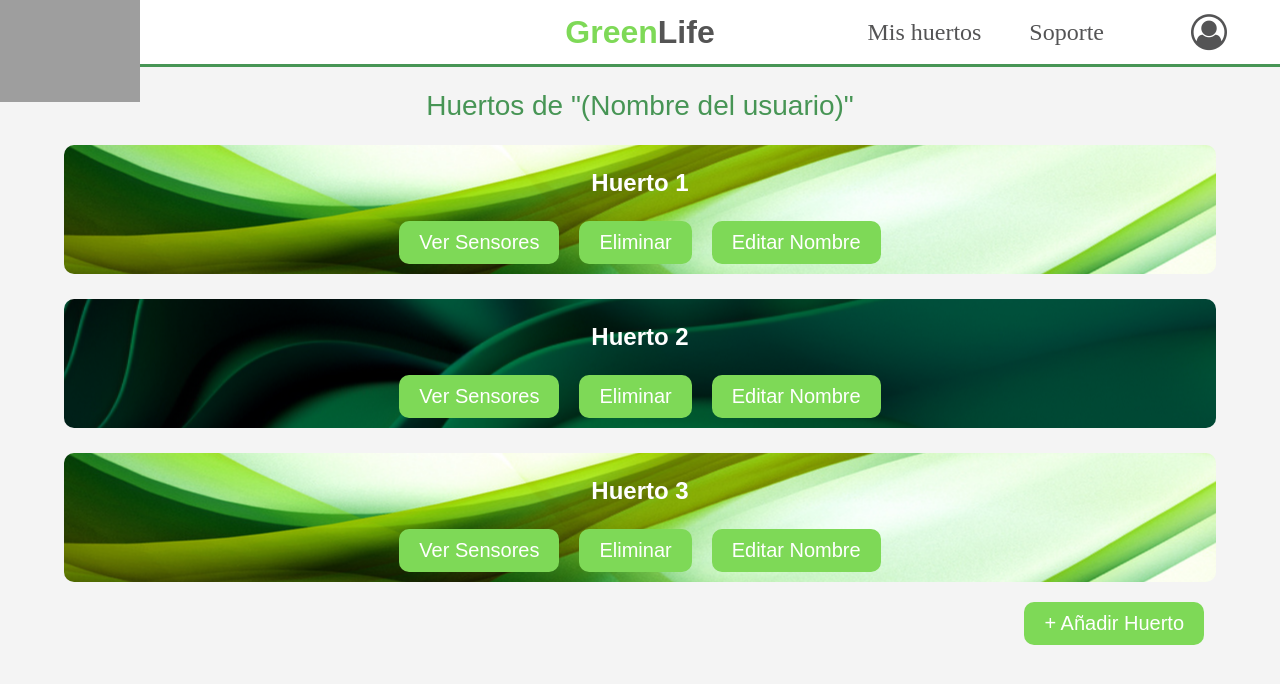
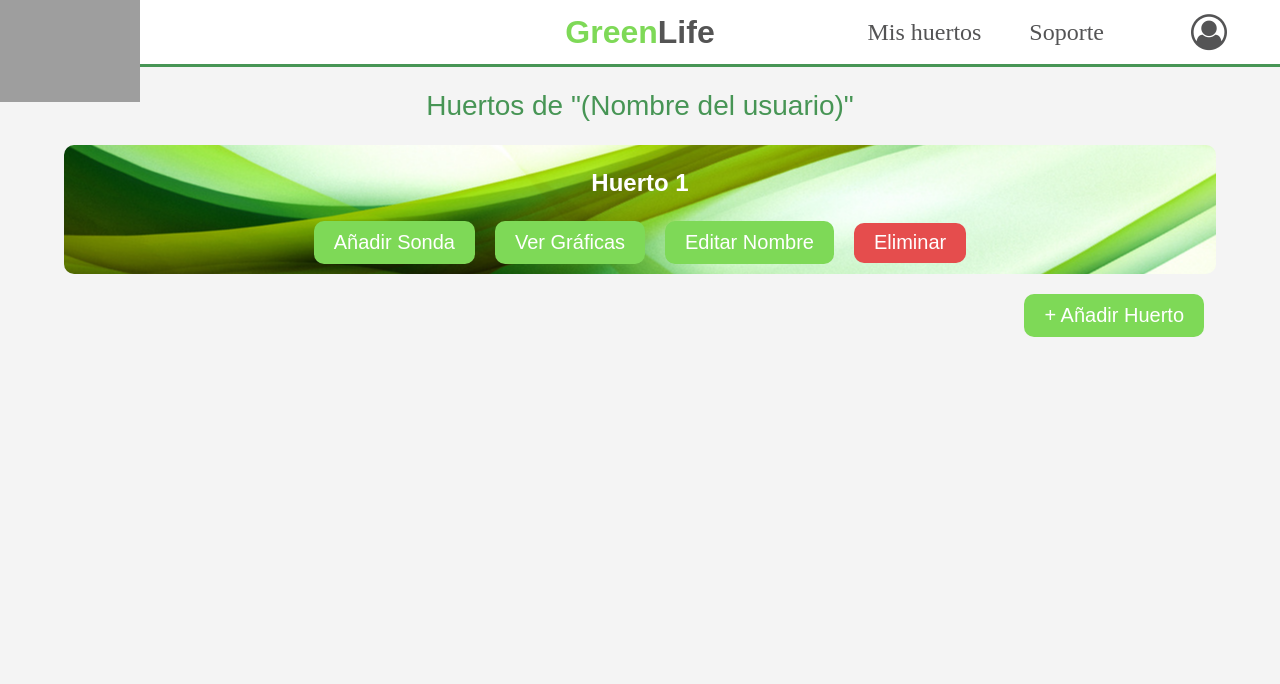
Before and after one commit to Saac04/GreenLife, a PHP site: the page made by scr/app/cliente/Mis huertos.html in a window 1280 px wide. Shown: the top 684 px of the page. Run offline with PHP 8.4, Linux system fonts and the light colour scheme; grey boxes are pictures that could not be loaded.

Commit message:
Mis huertos
Algunas cosillas corregidas, falta hacer responsive y aplicar la base de datos

```diff
--- a/scr/app/cliente/Mis huertos.html
+++ b/scr/app/cliente/Mis huertos.html
@@ -4,13 +4,13 @@
   <meta charset="UTF-8">
   <meta name="viewport" content="width=device-width, initial-scale=1.0">
   <title>GreenLife - Mis Huertos</title>
-  <link rel="stylesheet" href="../../css/MisHuertos.css">
   <link rel="stylesheet" href="https://cdnjs.cloudflare.com/ajax/libs/font-awesome/4.7.0/css/font-awesome.min.css">
   <link rel="stylesheet" href="../../css/MenuHam.css">
   <link rel="stylesheet" href="../../css/Botones.css">
   <link rel="stylesheet" href="../../css/Fuentes.css">
   <link rel="stylesheet" href="../../css/header.css">
   <link rel="stylesheet" href="../../css/footer.css">
+  <link rel="stylesheet" href="../../css/MisHuertos.css">
 </head>
 <body>
 
@@ -67,28 +67,13 @@
   <div class="huerto dios fondoImpar" data-id="1">
     <h3>Huerto 1</h3>
     <div>
-      <a class="button" href="GraficosHistoricos.html">Ver Sensores</a>
+      <button class="button" onclick="vincularSonda(1)">Añadir Sonda</button>
+      <a class="button" href="GraficosHistoricos.html">Ver Gráficas</a>
+      <button class="button" onclick="abrirEditarPopup(1)">Editar Nombre</button>
       <button class="button boton-eliminar" onclick="abrirEliminarPopup(1)">Eliminar</button>
-      <button class="button boton-editar" onclick="abrirEditarPopup(1)">Editar Nombre</button>
+
     </div>
   </div>
-  <div class="huerto dios fondoPar" data-id="2">
-    <h3>Huerto 2</h3>
-    <div>
-      <a class="button" href="GraficosHistoricos.html">Ver Sensores</a>
-      <button class="button boton-eliminar" onclick="abrirEliminarPopup(2)">Eliminar</button>
-      <button class="button boton-editar" onclick="abrirEditarPopup(2)">Editar Nombre</button>
-    </div>
-  </div>
-  <div class="huerto dios fondoImpar" data-id="3">
-    <h3>Huerto 3</h3>
-    <div>
-      <a class="button" href="GraficosHistoricos.html">Ver Sensores</a>
-      <button class="button boton-eliminar" onclick="abrirEliminarPopup(3)">Eliminar</button>
-      <button class="button boton-editar" onclick="abrirEditarPopup(3)">Editar Nombre</button>
-    </div>
-  </div>
-
 
 </div>
 
@@ -111,7 +96,7 @@
     <input type="text" name="nombreHuerto" placeholder="Introduce el nuevo nombre del huerto">
     <div class="button-container">
       <!-- Botón de confirmar -->
-      <button class="button">Confirmar</button>
+      <button class="popupButton" onclick="editarNombre()">Confirmar</button>
     </div>
   </div>
 </div>
@@ -128,7 +113,27 @@
     <!-- Botones de confirmación y cancelación -->
     <div class="button-container">
       <!-- Botón de confirmar -->
-      <button class="button">Confirmar</button>
+      <button class="popupButton" onclick="confirmarEliminar()">Confirmar</button>
+    </div>
+  </div>
+</div>
+
+<!-- Contenedor del Añadir sonda -->
+<div id="popupAñadirSonda" class="añadir">
+  <div class="popup-contenido">
+    <!-- X de cerrar el popup -->
+    <span class="cerrar">&times;</span>
+    <!-- h2 de dentro del popup -->
+    <h2>Vinculación por número de serie</h2>
+    <!-- Descripcion de donde encontrar el numero de serie -->
+    <p>Para encontrar el número de serie de tu dispositivo, simplemente da la vuelta a la sonda. En la parte trasera, verás una
+      etiqueta con una serie de números y letras, introdúcelo y empieza a disfrutar de tu sensor.
+    </p>
+    <!-- Input para introducir el numero de serie -->
+    <input type="text" name="Introducir número de serie" placeholder="Introducir número de serie">
+    <div class="button-container">
+      <!-- Botón de confirmar -->
+      <button class="popupButton" onclick="vincularSonda()">Confirmar</button>
     </div>
   </div>
 </div>
--- a/scr/css/MisHuertos.css
+++ b/scr/css/MisHuertos.css
@@ -74,12 +74,15 @@ a{
 .boton_nuevohuerto{
     margin-top: 20px;
     margin-right: 76px;
+    display: flex;
+    align-items: center;
+    justify-content: center;
 }
 
 
 /* CSS del popup */
 
-button {
+button{
     background-color: #7ED957;
     color: white;
     font-family: 'Kanit', sans-serif;
@@ -89,6 +92,11 @@ button {
     outline: none;
     padding: 10px;
     cursor: pointer;
+}
+
+.button-container{
+    display: grid;
+    justify-items: center;
 }
 
 h2 {
@@ -115,6 +123,17 @@ p {
 }
 
 .eliminar {
+    display: none;
+    position: fixed;
+    top: 0;
+    left: 0;
+    width: 100%;
+    height: 100%;
+    background-color: rgba(0, 0, 0, 0.5);
+    z-index: 9999;
+}
+
+.añadir {
     display: none;
     position: fixed;
     top: 0;
@@ -163,18 +182,13 @@ input[type="text"] {
     margin-right: auto;
 }
 
-.button-container {
-    text-align: right;
+
+.boton-eliminar{
+    background-color: #E54D4D;
+    height: 40px;
+    align-self: center;
+    text-align: center;
+    display: flex;
+    align-items: center; /* Centra verticalmente */
+    justify-content: center; /* Opcional: centra horizontalmente */
 }
-
-.button {
-    background-color: #7ED957;
-    color: white;
-    font-family: 'Kanit', sans-serif;
-    font-size: 20px;
-    border: none;
-    border-radius: 10px;
-    outline: none;
-    padding: 10px;
-    cursor: pointer;
-}
--- a/scr/js/MisHuertos.js
+++ b/scr/js/MisHuertos.js
@@ -13,9 +13,10 @@ document.querySelector('.boton_nuevohuerto').addEventListener('click', function(
     nuevoHuerto.innerHTML = `
       <h3>Huerto ${numHuertos + 1}</h3>
       <div>
-        <a class="button" href="GraficosHistoricos.html">Ver Sensores</a>
+        <button class="button" onclick="vincularSonda(${numHuertos + 1})">Añadir Sonda</button>
+        <a class="button" href="GraficosHistoricos.html">Ver Gráficas</a>
+        <button class="button boton-editar" onclick="abrirEditarPopup(${numHuertos + 1})">Editar Nombre</button>
         <button class="button boton-eliminar" onclick="abrirEliminarPopup(${numHuertos + 1})">Eliminar</button>
-        <button class="button boton-editar" onclick="abrirEditarPopup(${numHuertos + 1})">Editar Nombre</button>
       </div>
     `;
 
@@ -71,6 +72,11 @@ function editarNombre() {
     }
 }
 
+function vincularSonda() {
+    var popup = document.getElementById('popupAñadirSonda');
+    popup.style.display = (popup.style.display === 'none') ? 'block' : 'none';
+}
+
 // Cerrando los popups
 document.querySelector('#popupEditarNombre .cerrar').addEventListener('click', function() {
     document.getElementById('popupEditarNombre').style.display = 'none';
```
